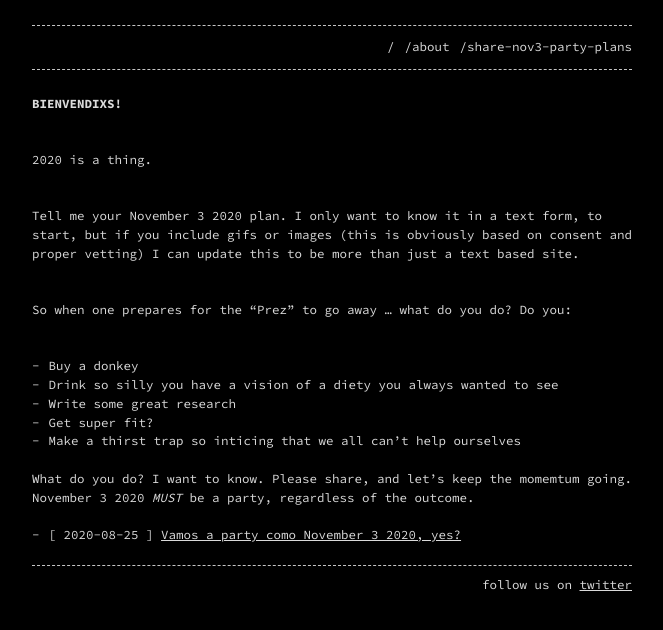
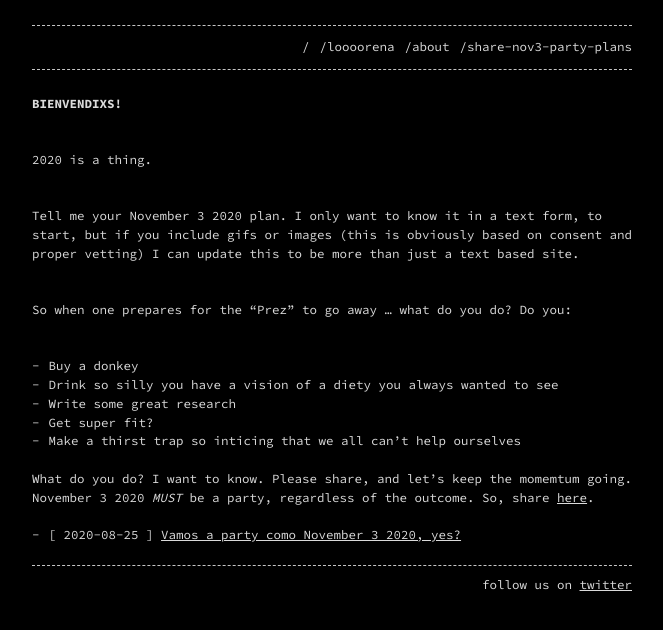
Before and after one commit to lorenanicole/nov3.party, a Jekyll site: the page built from index.md, in a window 1280 px wide. Shown: the top 630 px of the page, without its empty margins (308-971 px from the left). Built offline with Jekyll 4.4.1, drawn with Linux system fonts in a browser that asks for light colours.

```diff
--- a/index.md
+++ b/index.md
@@ -19,4 +19,4 @@ So when one prepares for the "Prez" to go away ... what do you do? Do you:
 - Make a thirst trap so inticing that we all can't help ourselves
 <br>
 <br>
-What do you do? I want to know. Please share, and let's keep the momemtum going. November 3 2020 *MUST* be a party, regardless of the outcome.
+What do you do? I want to know. Please share, and let's keep the momemtum going. November 3 2020 *MUST* be a party, regardless of the outcome. So, share [here](https://forms.gle/nmrnEkRxkv5DpryQ9).
```
Also changed, not shown: contact.md (+1 -1 lines), loooorena.md (added, +9 -0 lines), peter.md (deleted, +0 -9 lines).
